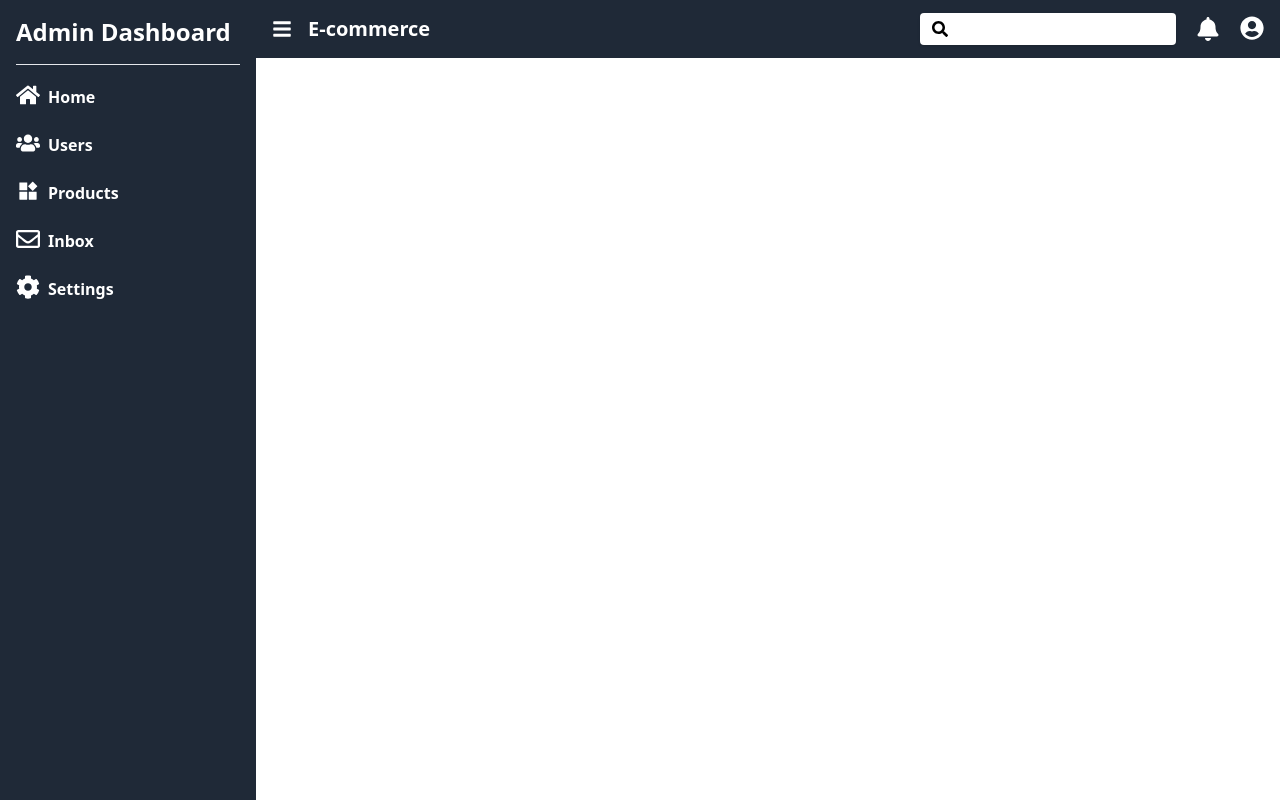
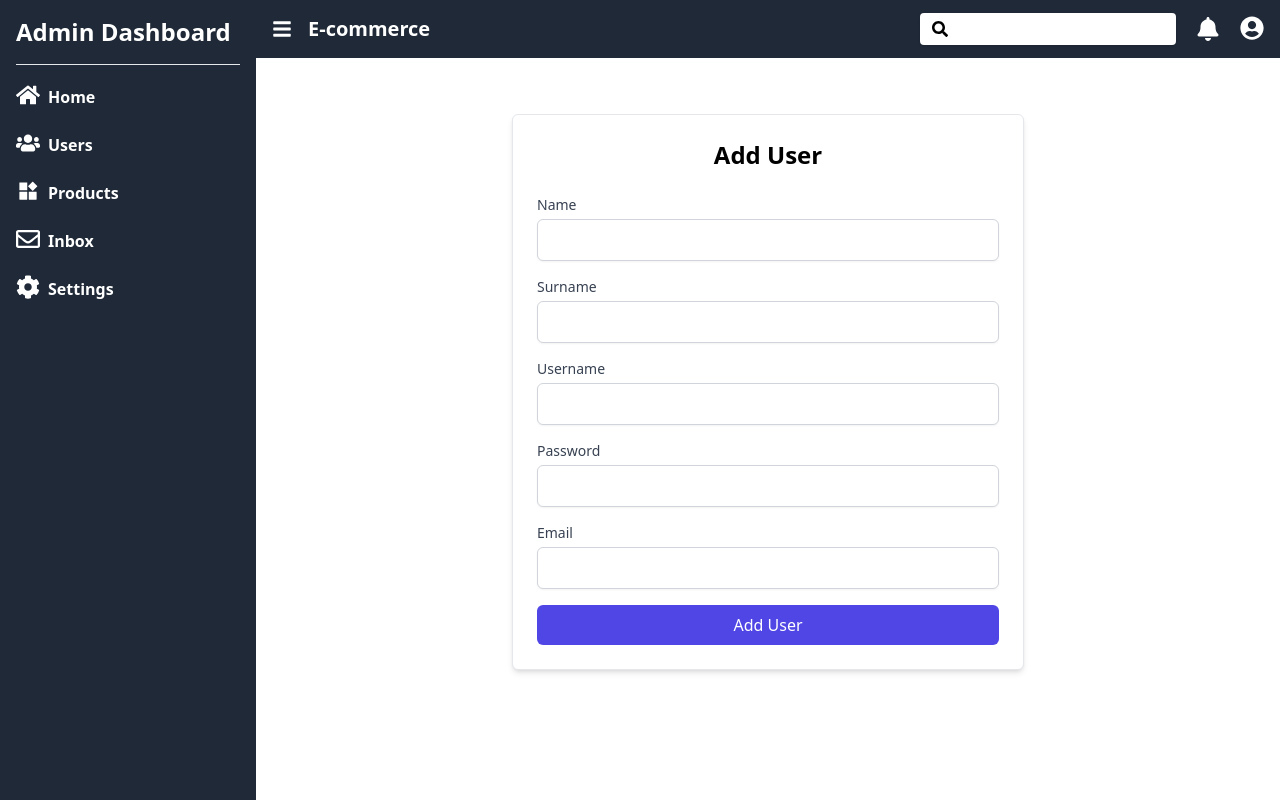
Before and after one commit to esedbabayev/admin, a React (Vite) app: page /addUser in a window 1280 px wide. Built offline with nearby package versions, Linux system fonts and the light colour scheme; no server answers.

Commit message:
save changes

```diff
--- a/src/App.jsx
+++ b/src/App.jsx
@@ -3,9 +3,7 @@ import React, { useState } from "react";
 // Components
 import SideBar from "./components/SideBar";
 import Dashboard from "./components/Dashboard";
-import Users from "./components/Users";
 
-import { Outlet } from "react-router-dom";
 
 const App = () => {
   const [sideBarToggle, setSideBarToggle] = useState(false);
@@ -15,19 +13,11 @@ const App = () => {
     setSelectedMenu(menu);
   };
   return (
-    <div className="flex">
-      <SideBar
-        sideBarToggle={sideBarToggle}
-        selectMenuHandler={selectMenuHandler}
-      />
-      <Dashboard
-        sideBarToggle={sideBarToggle}
-        setSideBarToggle={setSideBarToggle}
-        selectedMenu={selectedMenu}
-      />
-       <Outlet />
-
-
+    <div className="flex overflow-hidden h-screen flex-col">
+      <div className="container mx-auto w-full flex">
+        <SideBar sideBarToggle={sideBarToggle} selectMenuHandler={selectMenuHandler} />
+        <Dashboard sideBarToggle={sideBarToggle} setSideBarToggle={setSideBarToggle} selectedMenu={selectedMenu} />
+      </div>
 
     </div>
 
--- a/src/components/AddUser.jsx
+++ b/src/components/AddUser.jsx
@@ -1,13 +1,140 @@
-import React from 'react'
+import React, { useState } from 'react';
 
 const AddUser = () => {
+  const [formData, setFormData] = useState({
+    name: '',
+    surName: '',
+    userName: '',
+    password: '',
+    email: '',
+  });
+
+  const handleChange = (e) => {
+    setFormData({ ...formData, [e.target.name]: e.target.value });
+  };
+
+  const handleSubmit = async (e) => {
+    e.preventDefault();
+
+    try {
+      // Send a POST request to your local server
+      const response = await fetch('http://localhost:5000/api/users', {
+        method: 'POST', // Specify the method as POST
+        headers: {
+          'Content-Type': 'application/json', // Set the content type to JSON
+        },
+        body: JSON.stringify(formData), // Convert the form data to a JSON string
+      });
+
+      const data = await response.json(); // Parse the JSON response
+
+      if (response.ok) {
+        // Success handling
+        console.log('User added successfully:', data);
+        alert('User added successfully!');
+        // Optionally, clear the form after successful submission
+        setFormData({
+          name: '',
+          surName: '',
+          userName: '',
+          password: '',
+          email: '',
+        });
+      } else {
+        // Error handling
+        console.error('Error adding user:', data);
+        alert('Error adding user: ' + (data.message || 'Something went wrong'));
+      }
+    } catch (error) {
+      // Network or other errors
+      console.error('Network error:', error);
+      alert('Network error. Please try again later.');
+    }
+  };
+
   return (
-    <div>
+    <div className="max-w-lg mx-auto mt-10 p-6 bg-white shadow-md border rounded-md">
+      <h2 className="text-2xl font-bold mb-6 text-center">Add User</h2>
+      <form onSubmit={handleSubmit}>
+        {/* Name */}
+        <div className="mb-4">
+          <label htmlFor="name" className="block text-sm font-medium text-gray-700">Name</label>
+          <input
+            type="text"
+            name="name"
+            id="name"
+            value={formData.name}
+            onChange={handleChange}
+            className="mt-1 block w-full px-4 py-2 border border-gray-300 rounded-md shadow-sm focus:ring-indigo-500 focus:border-indigo-500"
+            required
+          />
+        </div>
 
+        {/* Surname */}
+        <div className="mb-4">
+          <label htmlFor="surName" className="block text-sm font-medium text-gray-700">Surname</label>
+          <input
+            type="text"
+            name="surName"
+            id="surName"
+            value={formData.surName}
+            onChange={handleChange}
+            className="mt-1 block w-full px-4 py-2 border border-gray-300 rounded-md shadow-sm focus:ring-indigo-500 focus:border-indigo-500"
+            required
+          />
+        </div>
 
+        {/* Username */}
+        <div className="mb-4">
+          <label htmlFor="userName" className="block text-sm font-medium text-gray-700">Username</label>
+          <input
+            type="text"
+            name="userName"
+            id="userName"
+            value={formData.userName}
+            onChange={handleChange}
+            className="mt-1 block w-full px-4 py-2 border border-gray-300 rounded-md shadow-sm focus:ring-indigo-500 focus:border-indigo-500"
+            required
+          />
+        </div>
 
+        {/* Password */}
+        <div className="mb-4">
+          <label htmlFor="password" className="block text-sm font-medium text-gray-700">Password</label>
+          <input
+            type="password"
+            name="password"
+            id="password"
+            value={formData.password}
+            onChange={handleChange}
+            className="mt-1 block w-full px-4 py-2 border border-gray-300 rounded-md shadow-sm focus:ring-indigo-500 focus:border-indigo-500"
+            required
+          />
+        </div>
+
+        {/* Email */}
+        <div className="mb-4">
+          <label htmlFor="email" className="block text-sm font-medium text-gray-700">Email</label>
+          <input
+            type="email"
+            name="email"
+            id="email"
+            value={formData.email}
+            onChange={handleChange}
+            className="mt-1 block w-full px-4 py-2 border border-gray-300 rounded-md shadow-sm focus:ring-indigo-500 focus:border-indigo-500"
+            required
+          />
+        </div>
+
+        <button
+          type="submit"
+          className="w-full bg-indigo-600 text-white py-2 px-4 rounded-md hover:bg-indigo-700"
+        >
+          Add User
+        </button>
+      </form>
     </div>
-  )
-}
+  );
+};
 
-export default AddUser
+export default AddUser;
--- a/src/components/Dashboard.jsx
+++ b/src/components/Dashboard.jsx
@@ -4,8 +4,7 @@ import React, { useState, useEffect } from "react";
 import NavBar from "../components/NavBar";
 import Users from "./Users";
 
-import { useLocation } from "react-router-dom";
-
+import { Outlet } from "react-router-dom";
 
 const Dashboard = ({ sideBarToggle, setSideBarToggle, selectedMenu }) => {
   const [users, setUsers] = useState([]);
@@ -34,7 +33,6 @@ const Dashboard = ({ sideBarToggle, setSideBarToggle, selectedMenu }) => {
     fetchData();
   }, []);
 
-  const location = useLocation();
 
   return (
     <div className={`w-full ${sideBarToggle ? "" : "ml-64"}`}>
@@ -42,10 +40,8 @@ const Dashboard = ({ sideBarToggle, setSideBarToggle, selectedMenu }) => {
         sideBarToggle={sideBarToggle}
         setSideBarToggle={setSideBarToggle}
       />
-        {location.pathname === "/" && (
-        <div className="p-4">Welcome To Admin Dashboard</div>
-      )}
 
+        <div className="p-4"><Outlet/></div>
 
 
     </div>
--- a/src/components/Users.jsx
+++ b/src/components/Users.jsx
@@ -82,11 +82,15 @@ const Users = ({ users, setUsers }) => {
   };
 
   return (
-    <div className="overflow-x-auto">
+    <div className="overflow-x-auto ">
 
-      {/* <Link to="/addUser">
-      <button>Add User</button>
-      </Link> */}
+      <Link to="/addUser">
+
+      <button className="px-3 py-2 rounded-lg text-white bg-gray-800 mb-2 ">
+        Add User
+        </button>
+
+      </Link>
 
       <table className="w-full bg-white border border-gray-200">
         <thead>
```
Also changed, not shown: src/main.jsx (+13 -0 lines).
